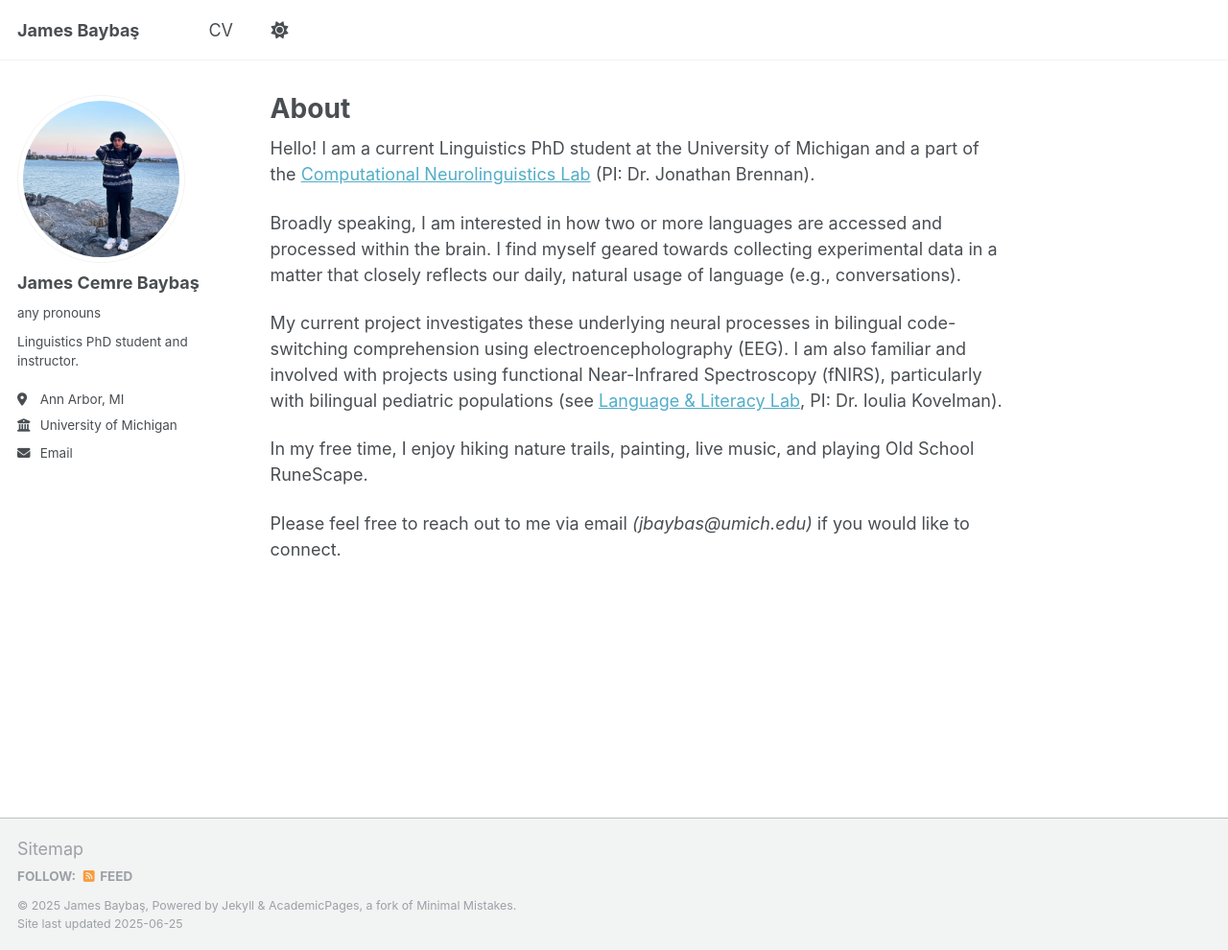
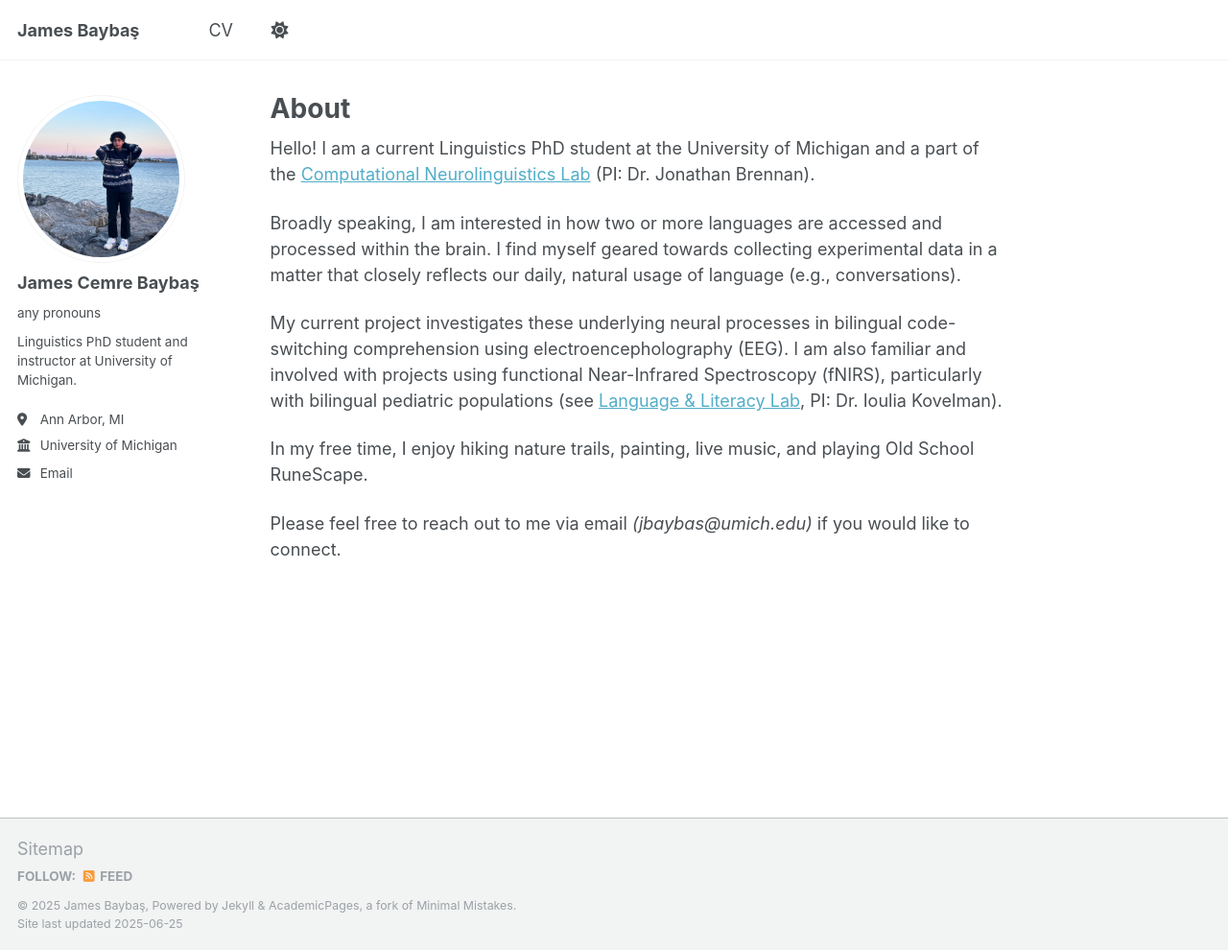
Before and after one commit to jbaybas/jbaybas.github.io, a Jekyll site: the page built from _pages/about.md, in a window 1280 px wide and 990 px high. Shown: the whole window at 96% size. Built offline with Jekyll 4.4.1, drawn with Linux system fonts in a browser that asks for light colours.

Commit message:
Update _config.yml

```diff
--- a/_config.yml
+++ b/_config.yml
@@ -25,7 +25,7 @@ author:
   avatar           : "profile2.jpg"
   name             : "James Cemre Baybaş"
   pronouns         : "any pronouns"
-  bio              : "Linguistics PhD student and instructor."
+  bio              : "Linguistics PhD student and instructor at University of Michigan."
   location         : "Ann Arbor, MI"
   employer         : "University of Michigan"
   uri              : # URL
```
